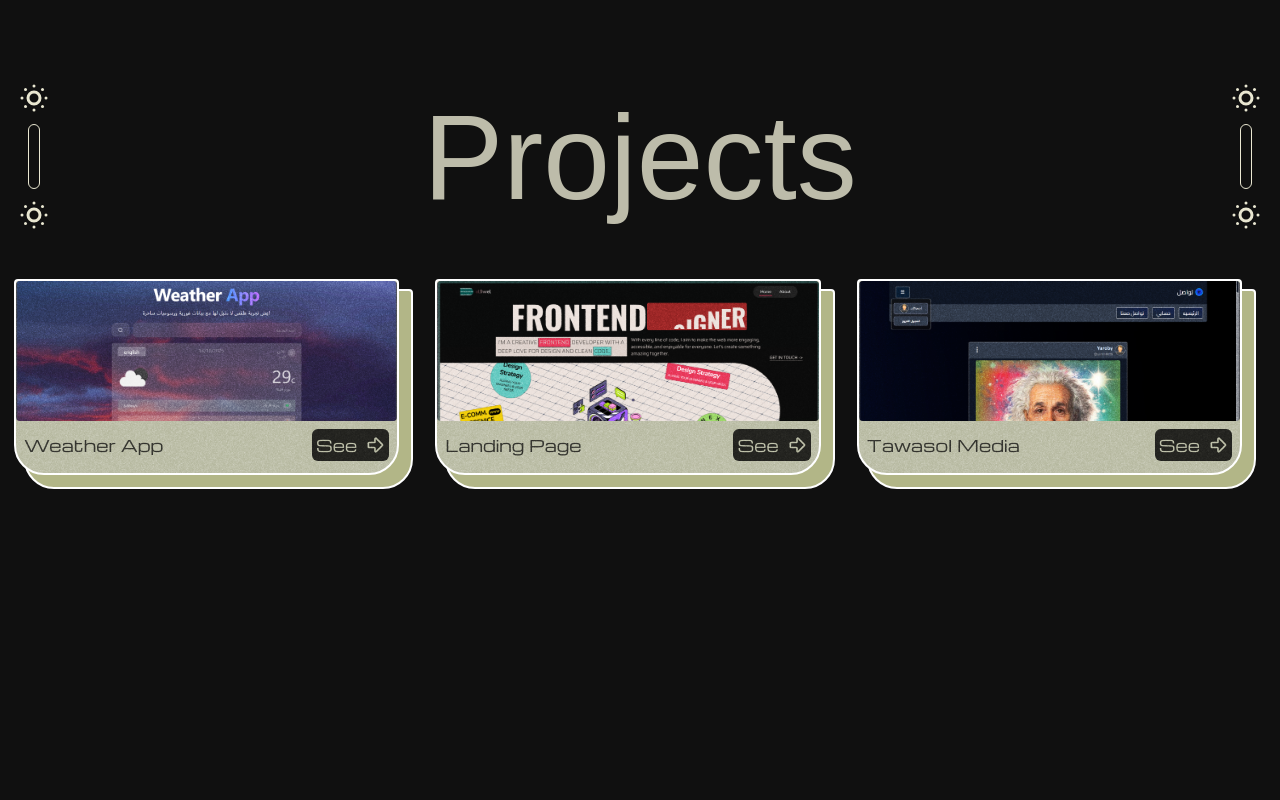
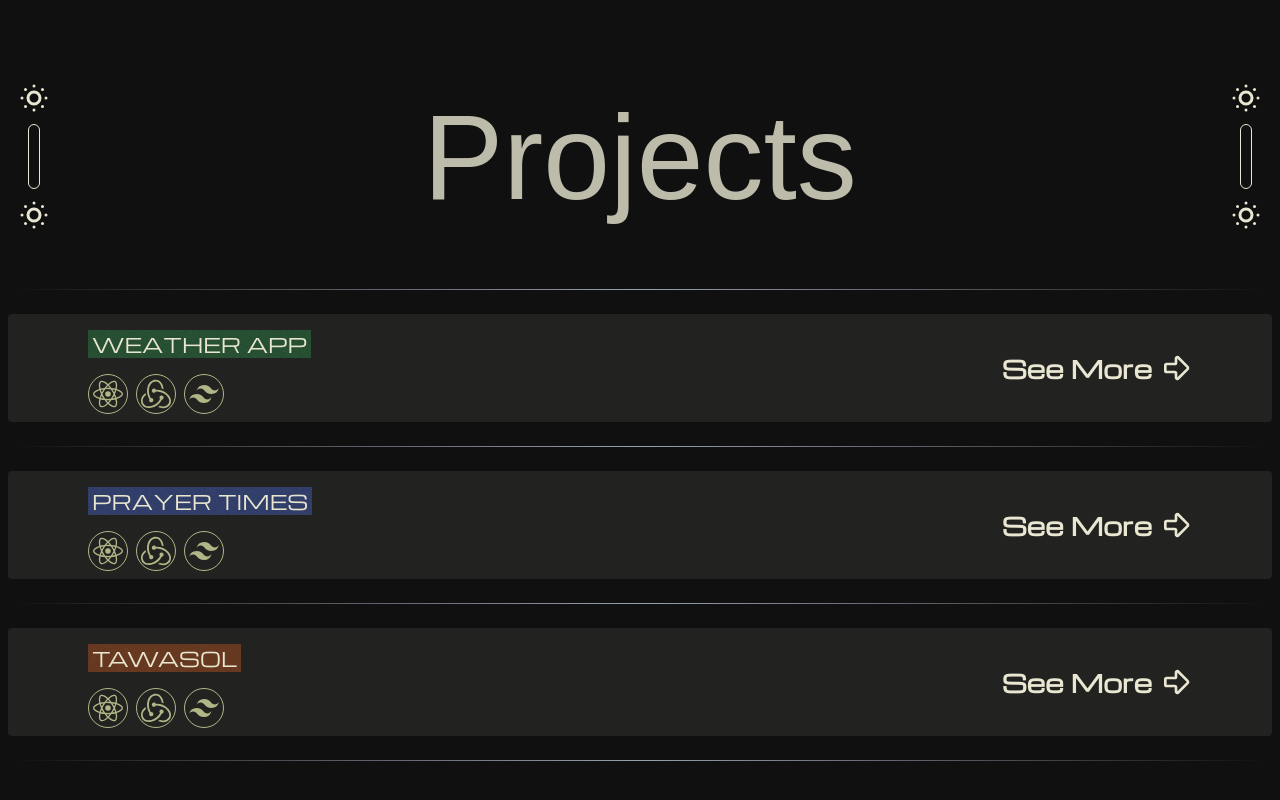
Before and after one commit to al9wel/Portflio, a Next.js app: page / in a window 1280 px wide. Shown: the part 1631-2431 px from the top of the page. Built offline with nearby package versions, Linux system fonts and the light colour scheme; a web font is replaced by a local one.

Commit message:
finishing some styles in projects

```diff
--- /dev/null
+++ b/app/components/ProjectCard.tsx
@@ -0,0 +1,116 @@
+import { ArrowBigRight } from 'lucide-react'
+import { motion } from 'motion/react'
+type ComponentProps = {
+    title: string,
+    tech: React.ReactNode[],
+    color: string
+}
+const ProjectCard = ({ title, tech, color }: ComponentProps) => {
+    return (
+        <>
+            <motion.div
+                initial={{
+                    opacity: 0,
+                    x: -40
+                }}
+                whileInView={{
+                    opacity: 1,
+                    x: 0
+                }}
+                transition={{ duration: 2, ease: [0.23, 1, 0.32, 1], }}
+                className="hover:translate-y-[-6px] duration-300 flex flex-col justify-center items-start gap-6 sm:flex-row sm:justify-between sm:items-center  py-2 px-2 bg-color8/10 rounded-sm md:px-20 text-color1">
+                <div>
+                    <motion.div
+                        initial={{
+                            clipPath: "inset(0 100% 0 0)",
+                        }}
+                        whileInView={{
+                            clipPath: "inset(0 0 0 0)",
+                        }}
+                        transition={{ duration: 2, ease: [0.23, 1, 0.32, 1], }}
+                        className=" bg-color9/20 text-xl ">
+                        <div className="noise opacity-5"></div>
+                        <motion.h1
+                            initial={{
+                                clipPath: "inset(0 100% 0 0)",
+                            }}
+                            whileInView={{
+                                clipPath: "inset(0 0 0 0)",
+                            }}
+                            transition={{ duration: 3, ease: [0.23, 1, 0.32, 1], }}
+                            className={`text-color1 ${color}  px-1 uppercase mt-2 `}>
+                            {title}
+                        </motion.h1>
+                    </motion.div>
+                    <motion.div
+                        initial={{
+                            clipPath: "inset(0 0 100% 0)",
+                        }}
+                        whileInView={{
+                            clipPath: "inset(0 0 0 0)",
+                        }}
+                        transition={{ duration: 2, ease: [0.23, 1, 0.32, 1], }}
+                        className="flex items-center justify-start sm:justify-start mt-4 text-sm gap-2">
+                        {/* <p className="text-color9 rounded-full border border-color9 w-fit p-1">
+                            <SiReact size={30} />
+                        </p>
+                        <p className="text-color9 rounded-full border border-color9 w-fit p-1">
+                            <SiTailwindcss size={30} />
+                        </p>
+                        <p className="text-color9 rounded-full border border-color9 w-fit p-1">
+                            <SiRedux size={30} />
+                        </p> */}
+                        {tech.map((icon, index) => {
+                            return (
+                                <p key={index} className="text-color9 rounded-full border border-color9 w-fit p-1">
+                                    {icon}
+                                </p>
+                            )
+                        })}
+                    </motion.div>
+                </div>
+                <motion.button
+                    initial={{
+                        opacity: 0,
+                        x: -40
+                    }}
+                    whileInView={{
+                        opacity: 1,
+                        x: 0
+                    }}
+                    transition={{ duration: 2, ease: [0.23, 1, 0.32, 1], }}
+                    whileHover="hover"
+                    className="flex items-center justify-center gap-2 cursor-pointer "
+                >
+                    <motion.div
+                        variants={{
+                            hover: {
+                                rotate: -5,
+                                color: "#d7bd78"
+                            },
+                        }}
+                        transition={{ type: "spring", stiffness: 200, damping: 10 }}
+                        className="text-xl md:text-2xl font-semibold text-color1 ">
+                        See More
+                    </motion.div>
+                    <motion.div
+                        variants={{
+                            hover: {
+                                rotate: 5,
+                                x: 5,
+                                color: "#d7bd78"
+                            },
+                        }}
+                        transition={{ type: "spring", stiffness: 200, damping: 10 }}
+                    >
+                        <ArrowBigRight className="size-7 md:size-8" />
+                    </motion.div>
+                </motion.button>
+            </motion.div>
+            <div className="relative my-6 h-[1px] w-full bg-gradient-to-r from-transparent via-gray-400 to-transparent dark:via-gray-600">
+            </div>
+        </>
+    )
+}
+
+export default ProjectCard
--- a/app/sections/Projects.tsx
+++ b/app/sections/Projects.tsx
@@ -1,89 +1,23 @@
-import Image from "next/image";
 import SectionTitle from "../components/SectionTitle";
-import weather from "../assets/images/weather.png"
-import animated from "../assets/images/animated.png"
-import tawasol from "../assets/images/tawasol.png"
-import { ArrowBigRight } from "lucide-react";
-import { motion } from "motion/react";
+import { SiReact, SiRedux, SiTailwindcss } from "react-icons/si";
+import ProjectCard from "../components/ProjectCard";
+const tech = [
+    <SiReact key={1} size={30} />,
+    <SiRedux key={2} size={30} />,
+    <SiTailwindcss key={3} size={30} />,
+]
 const Projects = () => {
     return (
         <section id="projects" className="p-2 min-h-screen overflow-hidden">
             <div className=" relative">
                 <SectionTitle title={"Projects"} />
             </div>
-            <div className="grid grid-cols-1 md:grid-cols-2 lg:grid-cols-3 mx-4 gap-8 mt-12 relative">
-                <motion.div
-                    initial={{ opacity: 0, y: 50 }}
-                    whileInView={{ opacity: 1, y: 0 }}
-                    transition={{ duration: 2, ease: [0.23, 1, 0.32, 1], }}
-                    className="h-50 bg-color9  border-2 border-white rounded-sm rounded-br-[30px] rounded-bl-[30px] relative">
-                    <div className="h-full  w-full absolute bg-color8 -top-3 -left-3 border-2 border-white  text-black/80  rounded-sm rounded-br-[30px] rounded-bl-[30px] overflow-hidden">
-                        <div className="noise opacity-20"></div>
-                        <div className="w-full h-35 relative">
-                            <Image
-                                src={weather}
-                                alt="al9wel"
-                                fill
-                                className=" object-cover object-top rounded-sm  duration-300 cursor-crosshair"
-                            />
-                        </div>
-                        <div className="flex justify-between items-center p-2">
-                            <h1 className="text-black/70">Weather App</h1>
-                            <button className="bg-black/80 text-color8 hover:bg-black hover:text-white/80 duration-200 p-1 rounded-md flex justify-center items-center gap-2 cursor-pointer">
-                                See
-                                <ArrowBigRight size={20} />
-                            </button>
-                        </div>
-                    </div>
-                </motion.div>
-                <motion.div
-                    initial={{ opacity: 0, y: 50 }}
-                    whileInView={{ opacity: 1, y: 0 }}
-                    transition={{ duration: 2, ease: [0.23, 1, 0.32, 1], }}
-                    className="h-50 bg-color9  border-2 border-white rounded-sm rounded-br-[30px] rounded-bl-[30px] relative">
-                    <div className="h-full  w-full absolute bg-color8 -top-3 -left-3 border-2 border-white  text-black/80  rounded-sm rounded-br-[30px] rounded-bl-[30px] overflow-hidden">
-                        <div className="noise opacity-20"></div>
-                        <div className="w-full h-35 relative">
-                            <Image
-                                src={animated}
-                                alt="al9wel"
-                                fill
-                                className=" object-cover object-top rounded-sm  duration-300 cursor-crosshair"
-                            />
-                        </div>
-                        <div className="flex justify-between items-center p-2">
-                            <h1 className="text-black/70">Landing Page</h1>
-                            <button className="bg-black/80 text-color8 hover:bg-black hover:text-white/80 duration-200 p-1 rounded-md flex justify-center items-center gap-2 cursor-pointer">
-                                See
-                                <ArrowBigRight size={20} />
-                            </button>
-                        </div>
-                    </div>
-                </motion.div>
-                <motion.div
-                    initial={{ opacity: 0, y: 50 }}
-                    whileInView={{ opacity: 1, y: 0 }}
-                    transition={{ duration: 2, ease: [0.23, 1, 0.32, 1], }}
-                    className="h-50 bg-color9  border-2 border-white rounded-sm rounded-br-[30px] rounded-bl-[30px] relative">
-                    <div className="h-full  w-full absolute bg-color8 -top-3 -left-3 border-2 border-white  text-black/80  rounded-sm rounded-br-[30px] rounded-bl-[30px] overflow-hidden">
-                        <div className="noise opacity-20"></div>
-                        <div className="w-full h-35 relative">
-                            <Image
-                                src={tawasol}
-                                alt="al9wel"
-                                fill
-                                className=" object-cover object-top rounded-sm  duration-300 cursor-crosshair"
-                            />
-                        </div>
-                        <div className="flex justify-between items-center p-2">
-                            <h1 className="text-black/70">Tawasol Media</h1>
-                            <button className="bg-black/80 text-color8 hover:bg-black hover:text-white/80 duration-200 p-1 rounded-md flex justify-center items-center gap-2 cursor-pointer">
-                                See
-                                <ArrowBigRight size={20} />
-                            </button>
-                        </div>
-                    </div>
-                </motion.div>
+            <div className="mt-12">
+                <div className="relative my-6 h-[1px] w-full bg-gradient-to-r from-transparent via-gray-400 to-transparent dark:via-gray-600">
+                </div>
+                <ProjectCard title={"Weather App"} tech={tech} color={"bg-green-800/40"} />
+                <ProjectCard title={"Prayer Times"} tech={tech} color={"bg-blue-800/40"} />
+                <ProjectCard title={"Tawasol"} tech={tech} color={"bg-orange-800/40"} />
             </div>
         </section >
     )
```
Also changed, not shown: app/components/AboutContent.tsx (+5 -5 lines).
